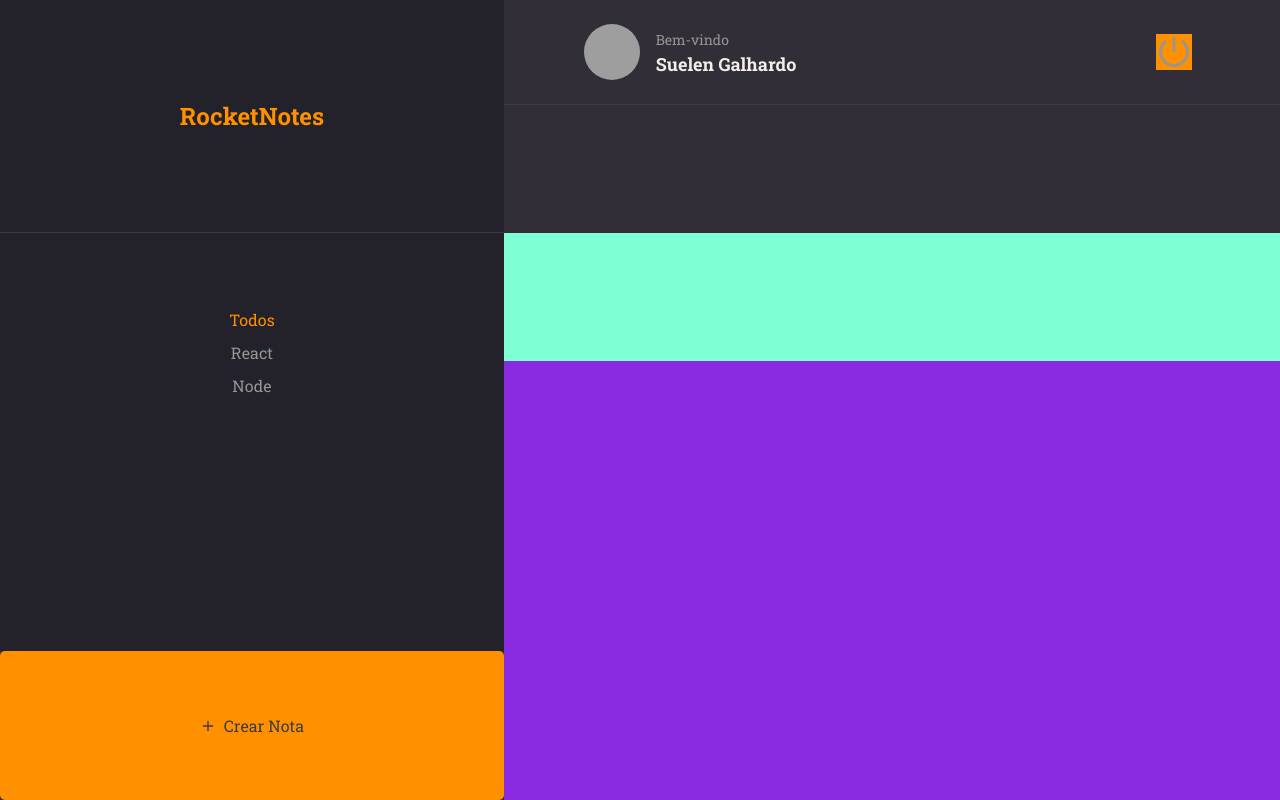
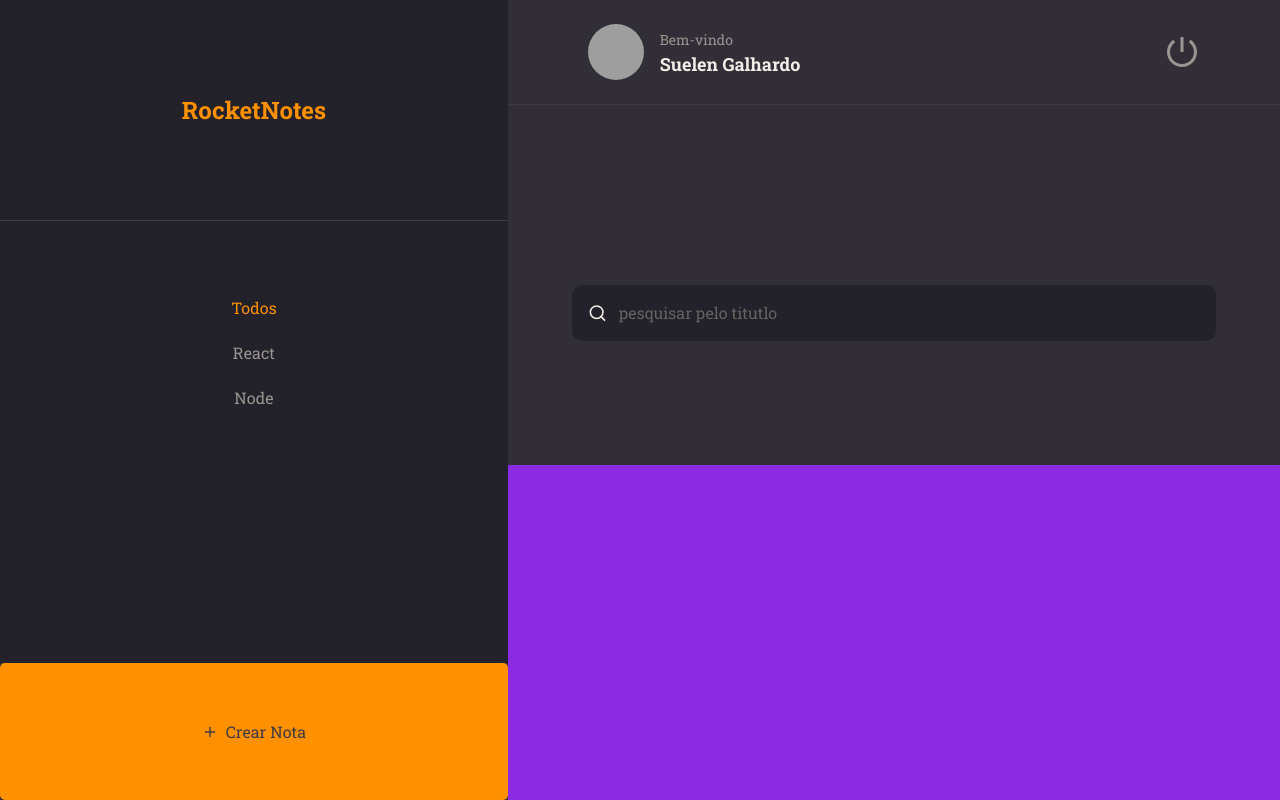
Before and after one commit to SuelenGalhardo/start_react_node, a React (Vite) app: page / in a window 1280 px wide. Built offline with nearby package versions, Linux system fonts and the light colour scheme; grey boxes are pictures that could not be loaded.

Commit message:
added input

```diff
--- /dev/null
+++ b/src/components/Input.jsx
@@ -0,0 +1,9 @@
+export function Input({ icon: Icon, ...rest }) {
+    return (
+  <div className="inputOne">
+        {Icon && <Icon size={20} />}
+        <input {...rest} />
+        </div>
+
+    )
+  }
--- a/src/components/Section.jsx
+++ b/src/components/Section.jsx
@@ -1,4 +1,4 @@
-import { Children } from "react";
+//import { Children } from "react";
 
 export function Section({ title, children }) {
   return (
--- a/src/pages/Home.jsx
+++ b/src/pages/Home.jsx
@@ -1,9 +1,10 @@
 
-import{ FiPlus } from 'react-icons/fi';
-
+import{ FiPlus, FiSearch } from 'react-icons/fi';
+import "../styles/layout/Home.scss";
 import "../styles/App.scss";
-import { Header } from "./Header";
+import { Header } from "../components/Header";
 import { ButtonText } from "../components/ButtonText";
+import { Input } from '../components/Input';
 
 export function Home() {
   return (
@@ -13,6 +14,7 @@ export function Home() {
       </div>
       <Header></Header>
       <div className="home__menu">
+      <ul >
         <li>
 
           <ButtonText
@@ -27,8 +29,11 @@ export function Home() {
         <li>
           <ButtonText title="Node" />
         </li>
+      </ul>
       </div>
-      <div className="home__search"></div>
+      <div className="home__search">
+        <Input placeholder="pesquisar pelo titutlo "  icon={FiSearch}/>
+      </div>
       <div className="home__content"></div>
 
 
--- a/src/styles/App.scss
+++ b/src/styles/App.scss
@@ -2,11 +2,14 @@
  @import './core/variables.scss';
  @import './layout/Details.scss';
  @import './layout/Home.scss';
- //@import './layout/Button.scss';
- //@import './core/mixins.scss';
 @import './layout/Header.scss';
 @import './layout/Section.scss';
 @import './layout/Tag.scss';
 @import './layout/ButtonText.scss';
+@import './layout/Input.scss';
 // @import './layout/main.scss';
 // @import './layout/footer.scss';
+
+
+   //@import './layout/Button.scss';
+ //@import './core/mixins.scss';
--- a/src/styles/layout/Details.scss
+++ b/src/styles/layout/Details.scss
@@ -9,7 +9,7 @@
   "content";
 }
 
-main{
+.mainContainer{
   grid-area: content;
   overflow: scroll;
   padding: 64px 0;
--- a/src/styles/layout/Home.scss
+++ b/src/styles/layout/Home.scss
@@ -37,10 +37,13 @@ color: #ff9000;
     padding-top: 64px;
 
 
+
   }
+
   &__search {
     grid-area: search;
- background-color: aquamarine;
+    padding: 64px 64px 0;
+
   }
   &__content {
     grid-area: content;
@@ -50,7 +53,6 @@ color: #ff9000;
 
   &__ButtonNote{
     grid-area: note;
-
 
     display: flex;
     align-items: center;
@@ -65,8 +67,10 @@ color: #ff9000;
 
 
 }
-
-svg{
+.home__menu li{
+  margin-bottom: 24px;
+}
+.home__ButtonNote svg{
 
   margin-right: 8px;
   background-color: #ff9000 ;
--- /dev/null
+++ b/src/styles/layout/Input.scss
@@ -0,0 +1,27 @@
+.inputOne {
+  width: 100%;
+  display: flex;
+  align-items: center;
+  background-color: $color-background-900;
+  margin-bottom: 8px;
+  border-radius: 10px;
+
+}
+
+.inputOne input {
+  height: 56px;
+  width: 100%;
+  padding: 12px;
+  color: $color-white;
+  background: transparent;
+  border: 0;
+}
+
+.inputOne input::placeholder {
+  color: $color-gray-300;
+
+}
+
+.inputOne svg {
+  margin-left: 16px;
+}
```
Also changed, not shown: src/pages/Details.jsx (renamed from src/components/Details.jsx, +6 -6 lines), src/components/Header.jsx (renamed from src/pages/Header.jsx).
